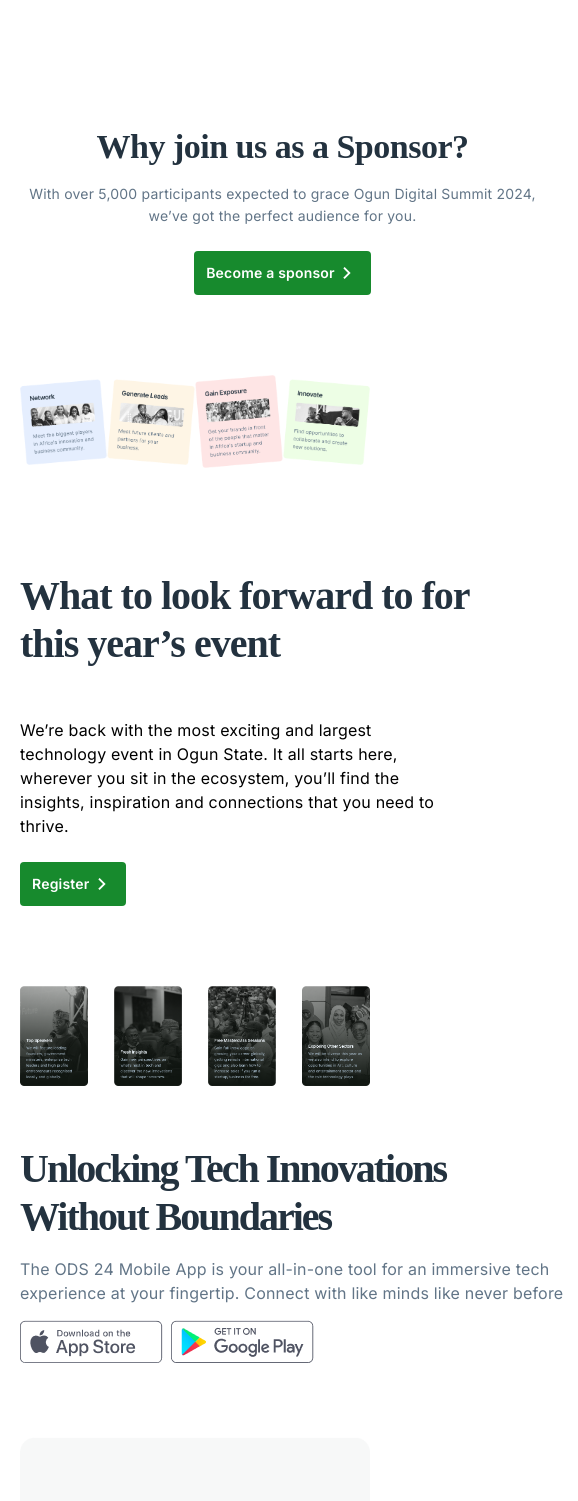
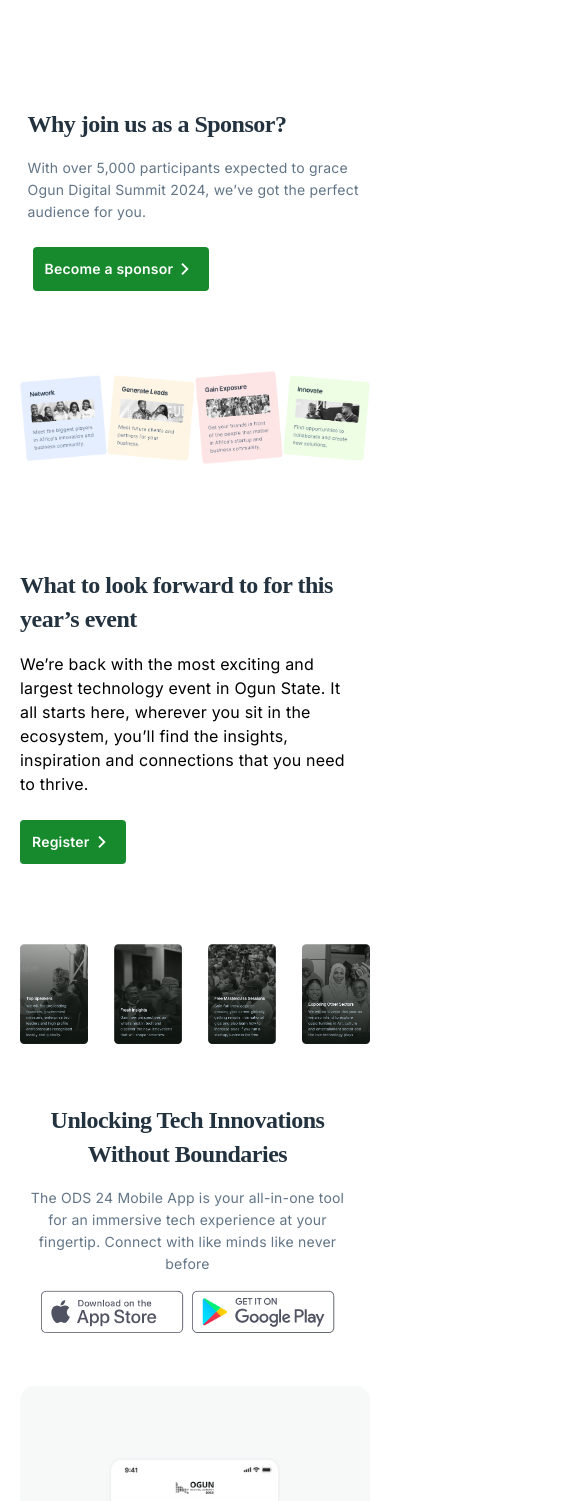
Before and after one commit to Paulmat33/Ogun-Summit, a React (Vite) app: page / in a window 390 px wide. Shown: the part 5740-7241 px from the top of the page, 578 px wide, since content can reach past the window. Built offline with nearby package versions, Linux system fonts and the light colour scheme; a web font is replaced by a local one.

Commit message:
mobile responsiveness

```diff
--- a/package.json
+++ b/package.json
@@ -18,7 +18,8 @@
     "react": "^18.2.0",
     "react-dom": "^18.2.0",
     "react-icons": "^5.3.0",
-    "react-router-dom": "^6.26.1"
+    "react-router-dom": "^6.26.1",
+    "react-slick": "^0.30.2"
   },
   "devDependencies": {
     "@types/react": "^18.2.66",
--- a/src/Components/Footer/Footer.css
+++ b/src/Components/Footer/Footer.css
@@ -57,3 +57,35 @@
   letter-spacing: 0.20000000298023224px;
   text-align: left;
 }
+
+@media (max-width: 425px) {
+  .footer-color {
+    height: 87px;
+    margin-top: 80px;
+  }
+  .footer {
+    padding-top: 80px;
+    padding-bottom: 80px;
+  }
+  .footer-logo {
+    display: grid;
+    flex-direction: column;
+    justify-items: center;
+  }
+  .footer-links {
+    display: flex;
+    flex-direction: column;
+}
+.footer-social-div{
+  flex-direction: column;
+}
+.footer-copyright p{
+font-size: 12px;
+font-weight: 400;
+line-height: 18px;
+letter-spacing: 0.20000000298023224px;
+text-align: left;
+padding-top: 48px;
+
+}
+}
--- a/src/Components/Footer/Footer.jsx
+++ b/src/Components/Footer/Footer.jsx
@@ -33,7 +33,7 @@ const Footer = () => {
             </div>
           </div>
           <div className="footer-copyright">
-            <p>© 2022 Ogun Digital Summit. All rights reserved</p>
+            <p>Copyright 2022 Ogun Digital Summit. All rights reserved</p>
           </div>
         </div>
       </div>
--- a/src/Components/Hero/Hero.css
+++ b/src/Components/Hero/Hero.css
@@ -219,7 +219,7 @@ span {
   }
 }
 
-@media (min-width: 320px) and (max-width: 767px) {
+@media (max-width: 425px) {
   .hero-section {
     margin: 0 auto;
     width: 335px;
--- a/src/Components/Navbar/Navbar.css
+++ b/src/Components/Navbar/Navbar.css
@@ -63,7 +63,7 @@ li {
   }
 }
 
-@media(min-width:320px) and (max-width:767px){
+@media (max-width: 425px) {
   nav{
     display: none;
   }
--- a/src/Components/SectionA/SectionA.css
+++ b/src/Components/SectionA/SectionA.css
@@ -120,7 +120,7 @@
   }
 }
 
-@media (min-width: 320px) and (max-width: 767px) {
+@media (max-width: 425px) {
   .section-A {
     padding-top: 80px;
   }
--- a/src/Components/SectionB/SectionB.css
+++ b/src/Components/SectionB/SectionB.css
@@ -101,7 +101,7 @@
   }
 }
 
-@media (min-width: 320px) and (max-width: 767px) {
+@media (max-width: 425px) {
   .sectionB-text {
     width: 335px;
    padding-top: 80px;
--- a/src/Components/SectionC/SectionC.css
+++ b/src/Components/SectionC/SectionC.css
@@ -219,7 +219,7 @@
   }
 }
 
-@media (min-width: 320px) and (max-width: 767px) {
+@media (max-width: 425px) {
   .showcase {
     flex-direction: column-reverse;
     padding-bottom: 80px;
--- a/src/Components/SectionD/SectionD.css
+++ b/src/Components/SectionD/SectionD.css
@@ -44,20 +44,20 @@
   color: var(--white);
   cursor: pointer;
 }
-.sectionD-images{
-  display:flex;
+.sectionD-images {
+  display: flex;
   justify-content: space-between;
   padding-bottom: 100px;
   align-items: center;
 }
 
-.sectionD-right-col{
+.sectionD-right-col {
   display: flex;
   justify-content: space-between;
   align-items: center;
   padding-bottom: 80px;
 }
-.sectionD-right-col h1{
+.sectionD-right-col h1 {
   font-family: var(--platypi);
   color: var(--black);
   font-size: 40px;
@@ -65,10 +65,10 @@ font-weight: 600;
   line-height: 48px;
   letter-spacing: -1px;
   text-align: left;
-width:467px
+  width: 467px;
 }
-.sectionD-right-col p{
-  width:418px;
+.sectionD-right-col p {
+  width: 418px;
   font-family: var(--inter);
   font-size: 16px;
   font-weight: 400;
@@ -78,32 +78,32 @@ text-align: left;
   padding-top: 50px;
   padding-bottom: 24px;
 }
-.image-2{
+.image-2 {
   display: flex;
   flex-direction: row;
   gap: 26.27px;
   align-items: center;
 }
-.sectionD-last{
+.sectionD-last {
   display: flex;
   justify-content: space-between;
   align-items: center;
   padding-top: 100px;
 }
-.sectionD-last-text{
+.sectionD-last-text {
   width: 558px;
 }
-.sectionD-last-text h1{
+.sectionD-last-text h1 {
   font-family: var(--platypi);
   font-size: 40px;
   font-weight: 600;
   line-height: 48px;
   letter-spacing: -1px;
   text-align: left;
-color:var(--black);
+  color: var(--black);
   padding-bottom: 16px;
 }
-.sectionD-last-text p{
+.sectionD-last-text p {
   font-family: var(--inter);
   color: var(--textcol);
   font-size: 16px;
@@ -113,67 +113,130 @@ letter-spacing: 0.20000000298023224px;
   text-align: left;
   padding-bottom: 32px;
 }
-.playstore{
+.playstore {
   display: flex;
   flex-direction: row;
   align-items: center;
-  gap:16px;
+  gap: 16px;
   cursor: pointer;
 }
-.frame{
+.frame {
   padding-top: 170px;
 }
 
-@media (max-width:1024px) {
-  .sectionD-images img{
+@media (max-width: 1024px) {
+  .sectionD-images img {
     width: 100%;
   }
-.image-2 img{
-  width:100%;
+  .image-2 img {
+    width: 100%;
     gap: 18px;
   }
-.sectionD-last{
+  .sectionD-last {
     padding-top: 5px;
   }
 
-.sectionD-last-text h1{
+  .sectionD-last-text h1 {
     font-size: 30px;
     letter-spacing: -2px;
   }
 
-.sectionD-last-text{
+  .sectionD-last-text {
     width: 50%;
   }
-.frame{
-  width:50%;
+  .frame {
+    width: 50%;
   }
 }
 
-@media(max-width:768px){
-  .sectionD-right-col{
+@media (max-width: 768px) {
+  .sectionD-right-col {
     flex-direction: column;
     align-items: start;
   }
-  .sectionD-last{
+  .sectionD-last {
     flex-direction: column;
     align-items: start;
   }
-  .sectionD-last-text{
+  .sectionD-last-text {
     width: 558px;
     padding-top: 50px;
   }
-  .sectionD-last-text h1{
+  .sectionD-last-text h1 {
     font-size: 40px;
     line-height: 48px;
   }
-  .sectionD-last-text p{
+  .sectionD-last-text p {
     padding-bottom: 15px;
   }
-  .playstore{
-    gap:8px;
+  .playstore {
+    gap: 8px;
   }
-  .frame{
+  .frame {
     width: 100%;
     padding-top: 70px;
   }
 }
+
+@media (max-width: 425px) {
+  .sectionD-heading {
+    width: 325px;
+    padding-top: 80px;
+    padding-bottom: 80px;
+  }
+  .sectionD-heading h1 {
+    font-size: 24px;
+    line-height: 34px;
+    letter-spacing: -0.5px;
+    text-align: left;
+    width: 335px;
+  }
+  .sectionD-heading p {
+    font-size: 14px;
+    line-height: 22px;
+    letter-spacing: 0.20000000298023224px;
+    text-align: left;
+    width: 335px;
+  }
+  .btn3 {
+    align-self: start;
+  }
+  .sectionD-right-col h1 {
+    font-size: 24px;
+    line-height: 34px;
+    letter-spacing: -0.5px;
+    text-align: left;
+    width: 335px;
+  }
+  .sectionD-right-col p {
+    width: 335px;
+    padding-top: 16px;
+    font-size: 16px;
+    line-height: 24px;
+    letter-spacing: 0.20000000298023224px;
+    text-align: left;
+  }
+  .sectionD-last-text h1 {
+    font-size: 24px;
+    line-height: 34px;
+    letter-spacing: -0.5px;
+    text-align: center;
+
+  }
+  .sectionD-last-text p {
+    font-size: 14px;
+    line-height: 22px;
+    letter-spacing: 0.2px;
+    text-align: center;
+width: 335px;
+  }
+  .sectionD-last-text {
+    width: 335px;
+  }
+  .playstore{
+    justify-content: center;
+  }
+  .frame{
+    padding-top: 48px;
+  }
+}
--- a/src/index.css
+++ b/src/index.css
@@ -37,7 +37,7 @@
   }
 }
 
-@media(min-width:320px) and (max-width:767px){
+@media (max-width: 425px) {
   .container{
     padding-left: 20px;
     padding-right: 20px;
```
Also changed, not shown: 1 other file (tests, documents, lock files or other folders). Lines whose indentation alone changed are shown as unchanged.
